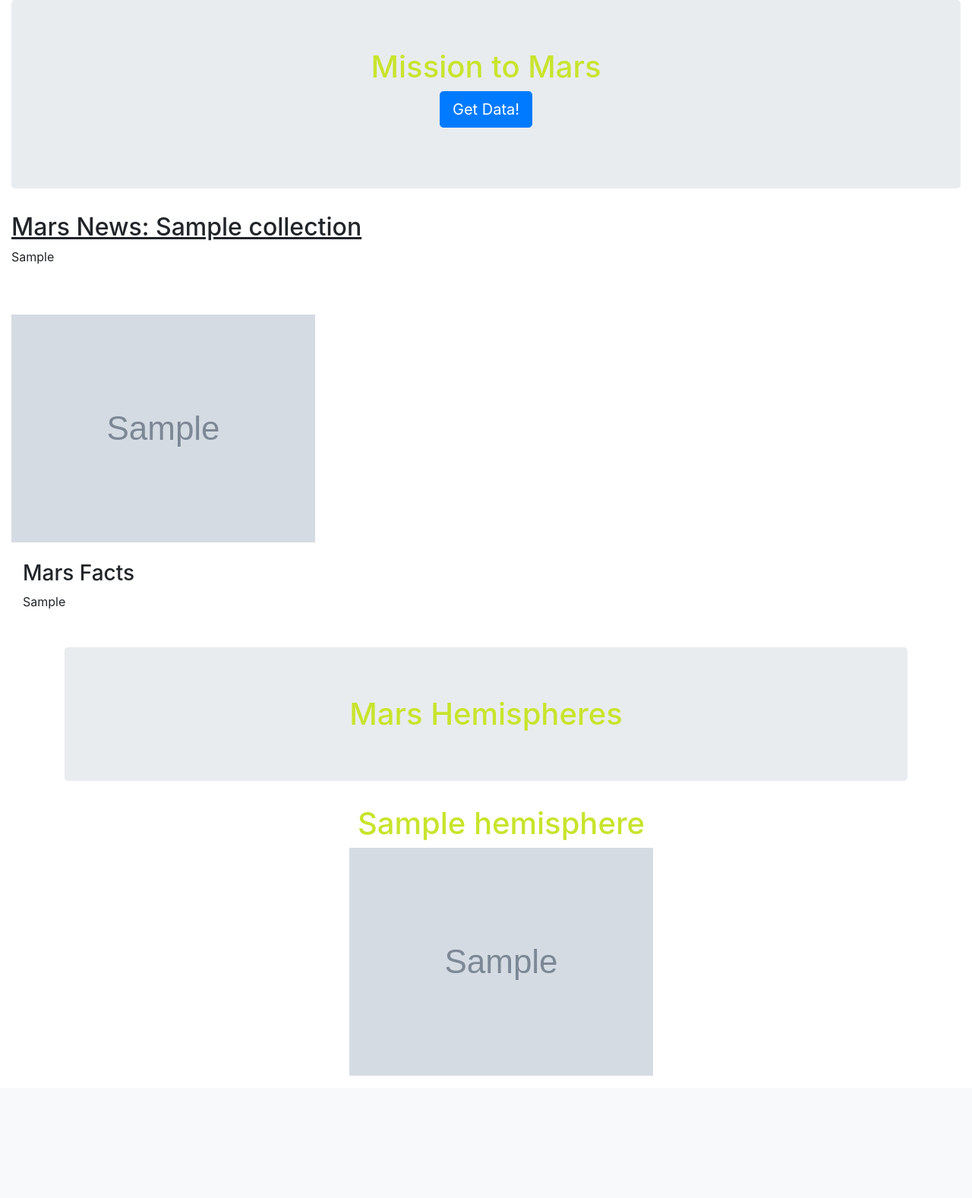
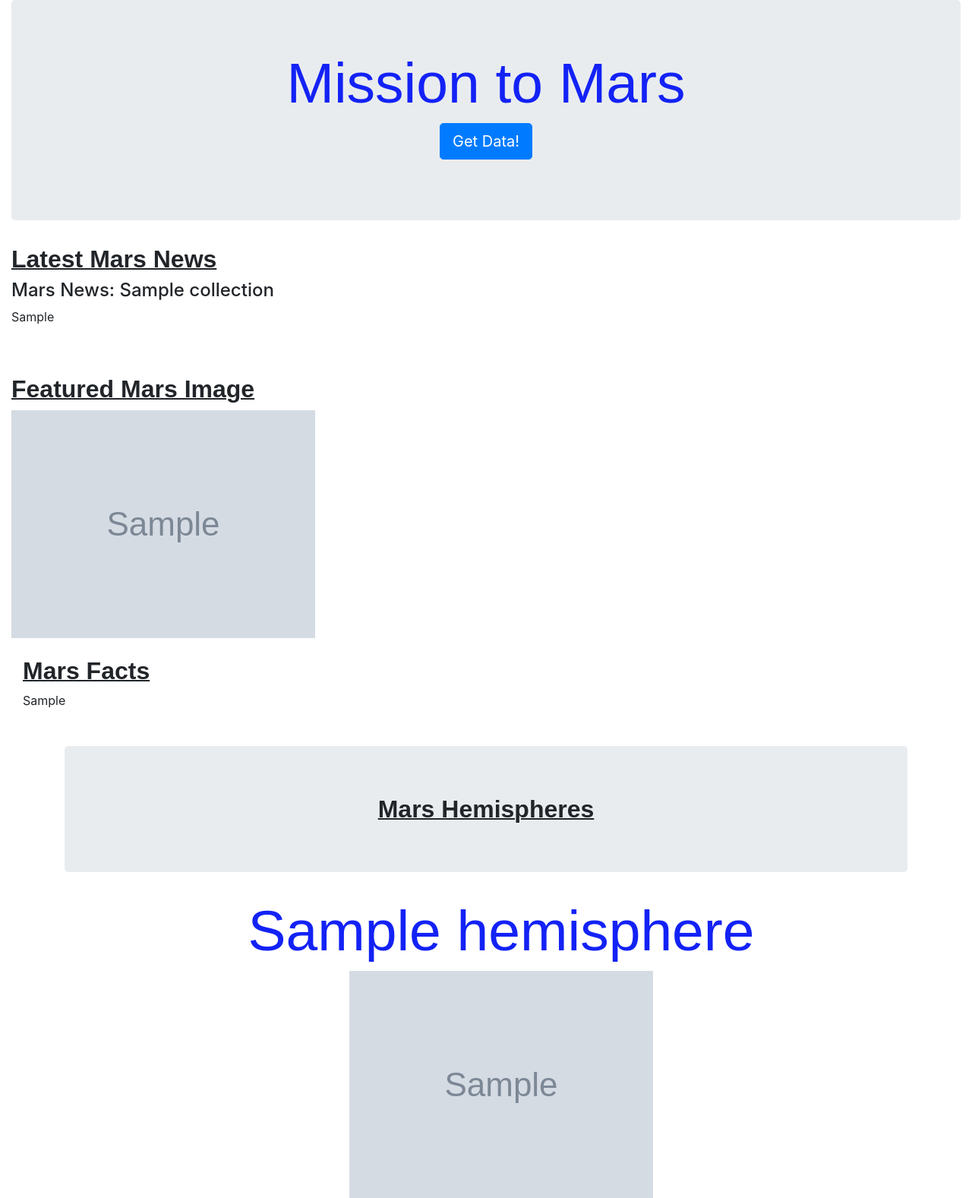
Before and after one commit to MarcLeslie/web-scraping-challenge, a Flask app: page / in a window 1280 px wide. Shown: the part 16-1593 px from the top of the page at 76% size. Before the commit the page ends 1432 px from the top, so only its background shows below. Run offline with Flask 2, Linux system fonts and the light colour scheme; grey boxes marked "Sample" are stand-in pictures; a database or web service that is not in the repository returns one stand-in record (values such as "Sample title"); some libraries are stand-ins or nearby versions.

Commit message:
I know this works, but now trying to do the bootstrap col-md thing

```diff
--- /dev/null
+++ b/Mission_to_Mars/static/style.css
@@ -0,0 +1,14 @@
+/* MUST USE CTRL F5 TO REFRESH */
+
+h1 {
+    color: #1322f5;
+    font-family: Arial, Helvetica, sans-serif;
+    font-size: 75px;
+}
+
+h2 {
+    font-weight: bold;
+    font-family: Arial, Helvetica, sans-serif;
+    text-decoration-line: underline;
+    text-decoration-thickness: 2px;
+}
--- a/Mission_to_Mars/static/stylesheet.css
+++ /dev/null
@@ -1,8 +0,0 @@
-h1 {
-    color: #c8e42c;
-}
-
-h2 {
-    text-decoration: none;
-    text-decoration: underline;
-}
--- a/Mission_to_Mars/templates/index.html
+++ b/Mission_to_Mars/templates/index.html
@@ -1,17 +1,13 @@
 <!DOCTYPE html>
 <html lang="en">
-<meta http-equiv="pragma" content="no-cache" />
-<meta http-equiv="expires" content="-1" />
+
 
 <!-- HEAD -->
   <head>
     <meta charset="UTF-8">
-    <!-- <link rel="stylesheet" href="../static/stylesheet.css"> -->
     <link rel="stylesheet" href="https://stackpath.bootstrapcdn.com/bootstrap/4.3.1/css/bootstrap.min.css" integrity="sha384-ggOyR0iXCbMQv3Xipma34MD+dH/1fQ784/j6cY/iJTQUOhcWr7x9JvoRxT2MZw1T" crossorigin="anonymous">
-    <link rel="stylesheet" type="text/css" href="{{ url_for('static',filename='stylesheet.css') }}">
-
+    <link rel="stylesheet" type="text/css" href="{{ url_for('static',filename='style.css') }}">
     <title>Mission to Mars</title>
-
   </head>
 
 <!-- NAV BAR -->
@@ -21,25 +17,6 @@
       <button class="navbar-toggler" type="button" data-toggle="collapse" data-target="#navbarSupportedContent" aria-controls="navbarSupportedContent" aria-expanded="false" aria-label="Toggle navigation">
         <span class="navbar-toggler-icon"></span>
       </button>
-
-      <!-- <div class="collapse navbar-collapse" id="navbarSupportedContent">
-        <ul class="navbar-nav mr-auto">
-          <li class="nav-item active">
-            <a class="nav-link" href="index.html">Home <span class="sr-only">(current)</span></a>
-          </li>
-          <li class="nav-item">
-            <a class="nav-link" href="Comparisons.html">Comparisons</a>
-          </li>
-          <li class="nav-item">
-            <a class="nav-link" href="Data.html">Data</a>
-          </li> -->
-          <!-- <li class="nav-item dropdown">
-            <a class="nav-link dropdown-toggle" href="#" id="navbarDropdown" role="button" data-toggle="dropdown" aria-haspopup="true" aria-expanded="false">
-              Plots
-            </a>
-          </li> -->
-        <!-- </ul>
-      </div> -->
     </nav>
   </header>
 
@@ -54,19 +31,21 @@
     </div>
 
     <!-- NEWS-->
-    <h2>Mars News: {{mars.news_title}}</h2>
+    <h2>Latest Mars News</h2>
+    <h4>Mars News: {{mars.news_title}}</h4>
     <p>{{mars.news_paragraph}}</p>
     <br>
     <br>
 
     <!-- CURRENT IMG -->
+    <h2>Featured Mars Image</h2>
     <img src="{{mars.featured_image}}" alt="">
     <br>
     <br>
 
     <!-- MARS FACTS-->
     <div class="col-md-3">
-      <h3>Mars Facts</h3>
+      <h2>Mars Facts</h2>
       {{ mars.mars_facts | safe}}
     </div>
     <br>
@@ -74,7 +53,7 @@
 
 
     <div class="container text-center">
-      <h1 class="jumbotron">Mars Hemispheres</h1>
+      <h2 class="jumbotron">Mars Hemispheres</h2>
       <div>
         <ul style="list-style: none;">
           {% for hemisphere in mars.mars_hemi_image_urls %}
```
